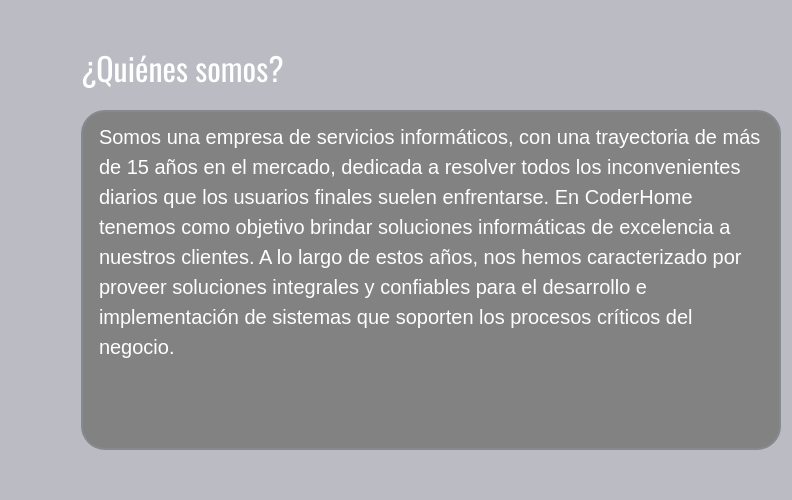
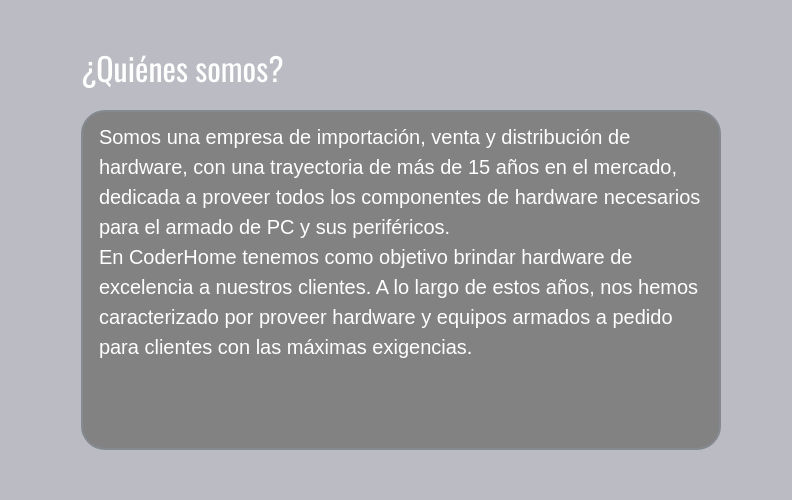
Before and after one commit to CristianMartin/CoderHome-Aranguren-Cristian, a website: page pages/quienes-somos.html in a window 1280 px wide. Shown: the part 134-634 px from the top of the page, 488-1280 px from the left. Drawn offline with nearby package versions, Linux system fonts and the light colour scheme; a web font is replaced by a local one.

Commit message:
fix historia de la empresa

```diff
--- a/pages/quienes-somos.html
+++ b/pages/quienes-somos.html
@@ -85,14 +85,8 @@
         <h2 class="quienes-somos-titulo">¿Quiénes somos?</h2>
         <div class="quienes-somos-leyenda">
           <p class="lead">
-            Somos una empresa de servicios informáticos, con una trayectoria de
-            más de 15 años en el mercado, dedicada a resolver todos los
-            inconvenientes diarios que los usuarios finales suelen enfrentarse.
-            En CoderHome tenemos como objetivo brindar soluciones informáticas
-            de excelencia a nuestros clientes. A lo largo de estos años, nos
-            hemos caracterizado por proveer soluciones integrales y confiables
-            para el desarrollo e implementación de sistemas que soporten los
-            procesos críticos del negocio.
+            Somos una empresa de importación, venta y distribución de hardware, con una trayectoria de más de 15 años en el mercado, dedicada a proveer todos los componentes de hardware necesarios para el armado de PC y sus periféricos. <br>
+            En CoderHome tenemos como objetivo brindar hardware de excelencia a nuestros clientes. A lo largo de estos años, nos hemos caracterizado por proveer hardware y equipos armados a pedido para clientes con las máximas exigencias.
           </p>
         </div>
       </section>
--- a/scss/_quienes-somos.scss
+++ b/scss/_quienes-somos.scss
@@ -18,7 +18,7 @@
 .quienes-somos-leyenda {
 	grid-area: leyenda;
 	font-size: 1.125rem;
-	max-width: 43.75rem;
+	max-width: 40rem;
 	padding: 0.625rem 1rem;
 	color: $text-color;
 	border-radius: 1.5rem;
```
Also changed, not shown: css/styles.css.
